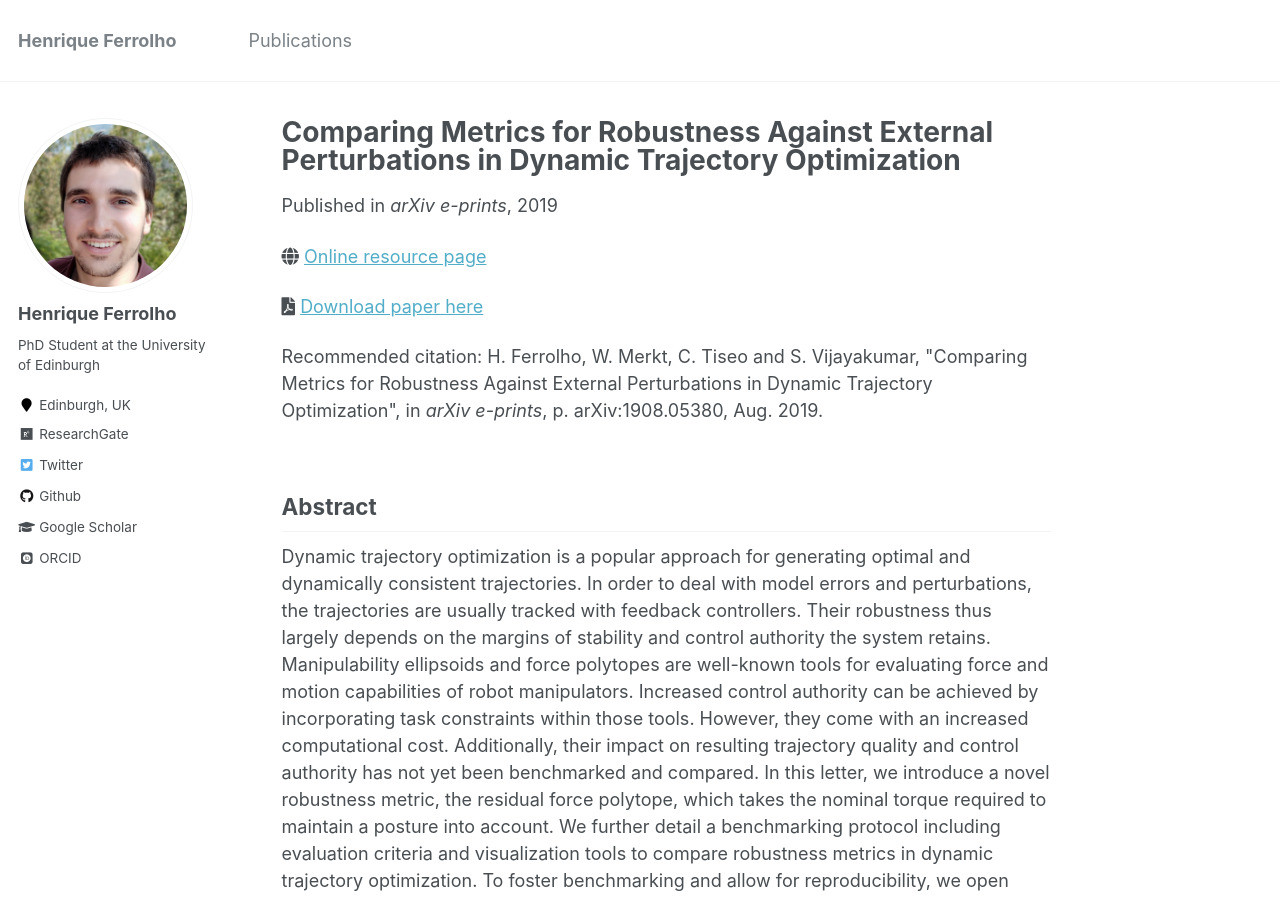
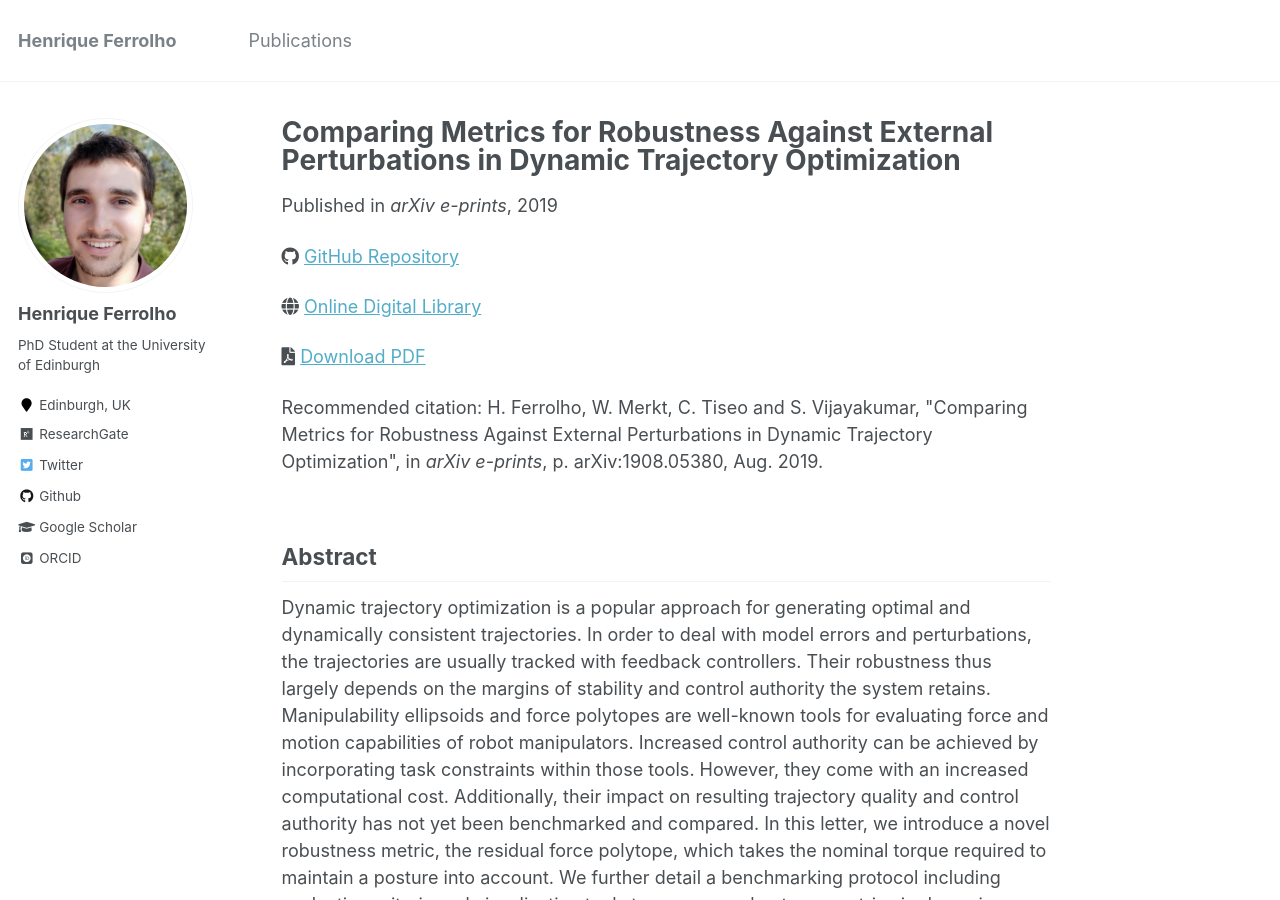
Before and after one commit to ferrolho/ferrolho.github.io, a Jekyll site: the page built from _publications/ferrolho2019comparing.md, in a window 1280 px wide and 900 px high. Built offline with Jekyll 4.4.1, drawn with Linux system fonts in a browser that asks for light colours; some web fonts are replaced.

Commit message:
Updates post information with GitHub link

```diff
--- a/_layouts/single.html
+++ b/_layouts/single.html
@@ -42,14 +42,19 @@ layout: default
           <p class="page__date"><strong><i class="fa fa-fw fa-calendar" aria-hidden="true"></i> {{ site.data.ui-text[site.locale].date_label | default: "Published:" }}</strong> <time datetime="{{ page.date | date_to_xmlschema }}">{{ page.date | default: "1900-01-01" | date: "%B %d, %Y" }}</time></p>
         {% endif %}
 
+        {% if page.paper_github %}
+          <p><i class="fab fa-github"></i>
+          <a href="{{ page.paper_github }}">GitHub Repository</a></p>
+        {% endif %}
+
         {% if page.paper_link %}
           <p><i class="fas fa-globe"></i>
-          <a href="{{ page.paper_link }}">Online resource page</a></p>
+          <a href="{{ page.paper_link }}">Online Digital Library</a></p>
         {% endif %}
 
         {% if page.paper_id %}
           <p><i class="fas fa-file-pdf"></i>
-          <a href="{{ site.url | append: site.baseurl | append: "/files/" | append: page.paper_id | append: ".pdf" }}">Download paper here</a></p>
+          <a href="{{ site.url | append: site.baseurl | append: "/files/" | append: page.paper_id | append: ".pdf" }}">Download PDF</a></p>
         {% endif %}
 
         {% if page.citation and page.paperurl %}
--- a/_publications/ferrolho2019comparing.md
+++ b/_publications/ferrolho2019comparing.md
@@ -2,6 +2,7 @@
 date: 2019-08-15
 paper_id: 'ferrolho2019comparing'
 paper_link: 'https://arxiv.org/abs/1908.05380'
+paper_github: 'https://github.com/ferrolho/uoe-ferrolho2019comparing'
 title: "Comparing Metrics for Robustness Against External Perturbations in Dynamic Trajectory Optimization"
 venue: "arXiv e-prints"
 citation: >
```
Also changed, not shown: _pages/about.md (+8 -0 lines).
